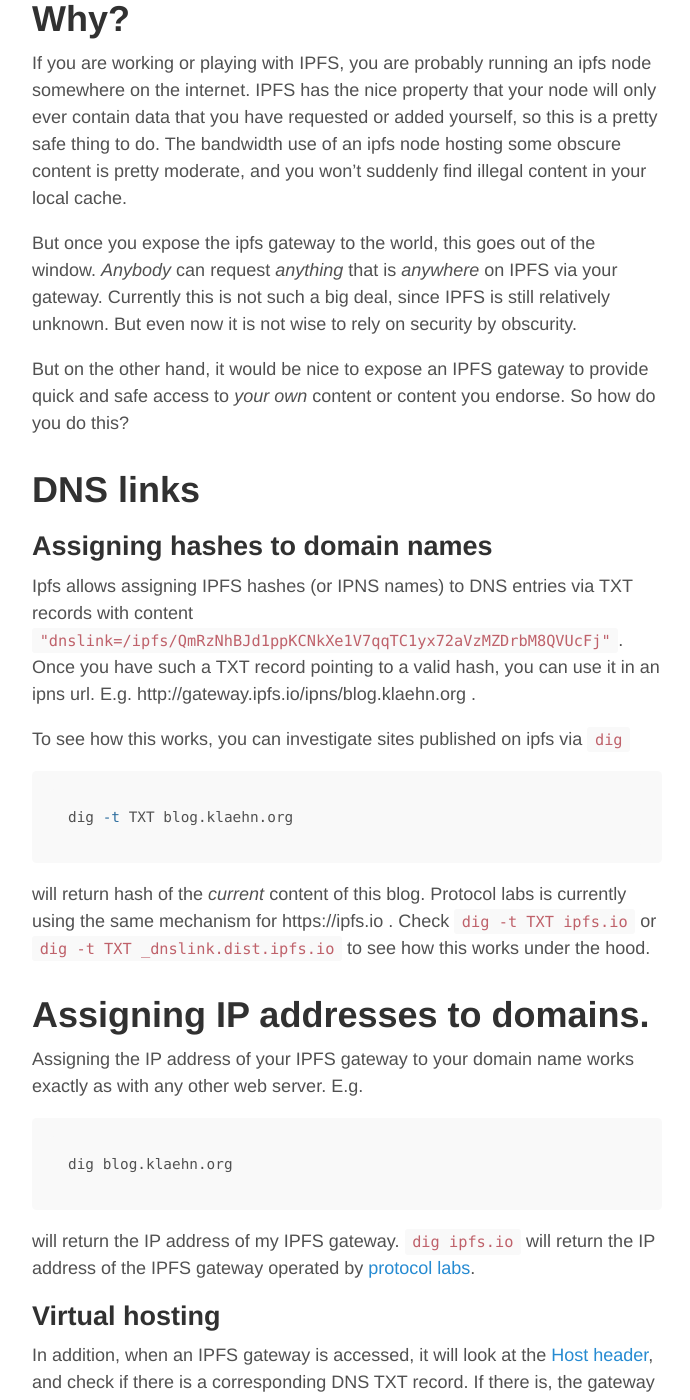
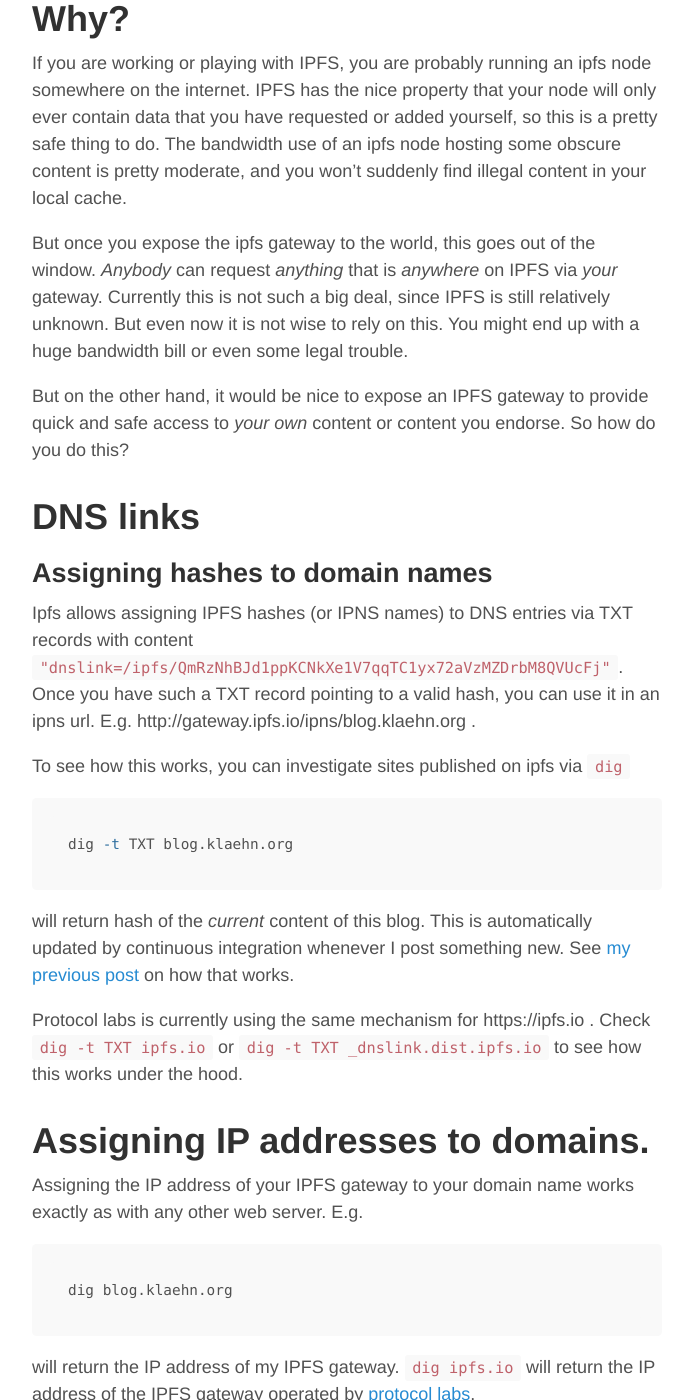
Before and after one commit to rklaehn/rklaehn.github.io, a Jekyll site: the page built from _posts/2018-06-08-running-ipfs-gateway.md, in a window 1280 px wide and 1400 px high, scrolled down 463 px. Shown: the whole window, without its empty margins (293-983 px from the left). Built offline with Jekyll 4.4.1, drawn with Linux system fonts in a browser that asks for light colours; Markdown is read by kramdown in place of the engine named in the settings; some of the changed text lies outside the part shown.

Commit message:
Update 2018-06-08-running-ipfs-gateway.md

````diff
--- a/_posts/2018-06-08-running-ipfs-gateway.md
+++ b/_posts/2018-06-08-running-ipfs-gateway.md
@@ -15,7 +15,7 @@
 
 If you are working or playing with IPFS, you are probably running an ipfs node somewhere on the internet. IPFS has the nice property that your node will only ever contain data that you have requested or added yourself, so this is a pretty safe thing to do. The bandwidth use of an ipfs node hosting some obscure content is pretty moderate, and you won't suddenly find illegal content in your local cache.
 
-But once you expose the ipfs gateway to the world, this goes out of the window. *Anybody* can request *anything* that is *anywhere* on IPFS via your gateway. Currently this is not such a big deal, since IPFS is still relatively unknown. But even now it is not wise to rely on security by obscurity.
+But once you expose the ipfs gateway to the world, this goes out of the window. *Anybody* can request *anything* that is *anywhere* on IPFS via *your* gateway. Currently this is not such a big deal, since IPFS is still relatively unknown. But even now it is not wise to rely on this. You might end up with a huge bandwidth bill or even some legal trouble.
 
 But on the other hand, it would be nice to expose an IPFS gateway to provide quick and safe access to *your own* content or content you endorse. So how do you do this?
 
@@ -31,7 +31,9 @@
 dig -t TXT blog.klaehn.org
 ```
 
-will return hash of the *current* content of this blog. Protocol labs is currently using the same mechanism for https://ipfs.io . Check `dig -t TXT ipfs.io` or `dig -t TXT _dnslink.dist.ipfs.io` to see how this works under the hood.
+will return hash of the *current* content of this blog. This is automatically updated by continuous integration whenever I post something new. See [my previous post](http://blog.klaehn.org/2018/06/06/publish-blog-on-ipfs/) on how that works.
+
+Protocol labs is currently using the same mechanism for https://ipfs.io . Check `dig -t TXT ipfs.io` or `dig -t TXT _dnslink.dist.ipfs.io` to see how this works under the hood.
 
 # Assigning IP addresses to domains.
 
@@ -134,11 +136,11 @@
 
 If your server is exposed to the world, you should *definitely* set up a firewall that protects direct API access (5001) and also direct gateway access (8080). You only need to expose port 4001 for the ipfs protocol and port 80 for NGINX (and maybe 443 if you decide to configure https).
 
-The details on how to do this depend on your hosting provider, so I am not going to go into detail about this.
+The details on how to do this depend on your hosting provider, so I am not going to go into detail about this. Here are some [instructions](https://docs.aws.amazon.com/AWSEC2/latest/UserGuide/using-network-security.html#adding-security-group-rule) how to do it on AWS.
 
 # To do
 
-One thing that is missing is setting up encryption via [letsencrypt](https://letsencrypt.org/). This is probably just some additional work with nginx. I might describe this in a later blog post.
+One thing that is missing is setting up encryption via [letsencrypt](https://letsencrypt.org/). This is probably just some additional work with nginx, without having to touch the IPFS config. I might describe this in a later blog post.
 
 # Result
 
@@ -147,3 +149,7 @@
 - serve any number of your domains, while preventing IPFS from serving arbitrary content
 - create DNS A records to point to your public gateway
 - create DNS TXT records containing dnslink every time you want to update your content
+
+# Disclaimer
+
+I might have missed something. Or there might be a bug in IPFS. So use this at your own risk.
````
